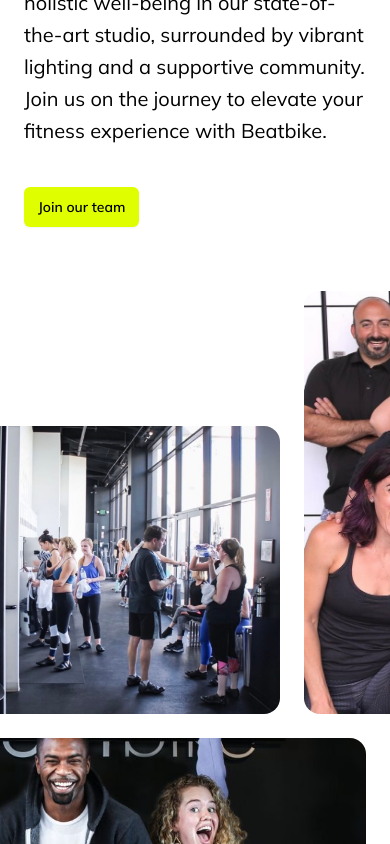
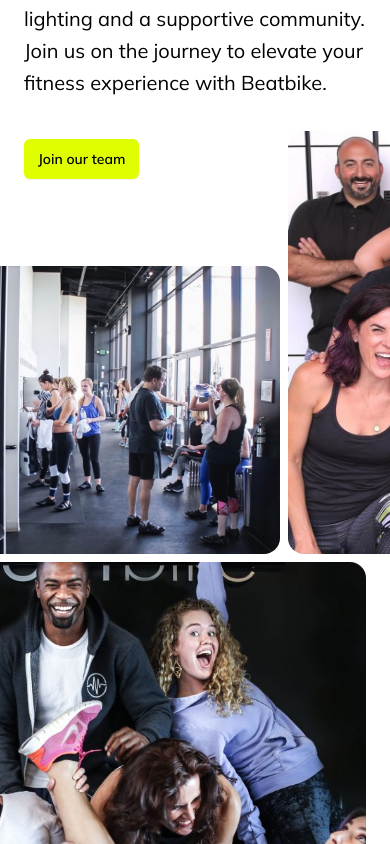
Before and after one commit to sphcastillo/beatbike, a Next.js app: page / in a window 390 px wide. Shown: the part 1180-2024 px from the top of the page. Built offline with nearby package versions, Linux system fonts and the light colour scheme.

Commit message:
Introduction: changed CSS for mobile screen

```diff
--- a/components/Introduction.tsx
+++ b/components/Introduction.tsx
@@ -13,9 +13,9 @@ const mulish = Mulish({ subsets: ["latin"] });
 export default function Introduction() {
     return (
       <div  className={mulish.className}>
-        <div className="overflow-hidden bg-white pt-24 pb-32">
+        <div className="overflow-hidden bg-white pt-12 sm:pt-24 pb-32">
           <div className="mx-auto max-w-7xl px-6 lg:flex lg:px-8">
-            <div className="mx-auto grid max-w-2xl grid-cols-1 gap-x-12 gap-y-16 lg:mx-0 lg:min-w-full lg:max-w-none lg:flex-none lg:gap-y-8">
+            <div className="mx-auto grid max-w-2xl grid-cols-1 gap-x-12 gap-y-0 sm:gap-y-16 lg:mx-0 lg:min-w-full lg:max-w-none lg:flex-none lg:gap-y-8">
               <motion.div
                 className="lg:col-end-1 lg:w-full lg:max-w-lg lg:pb-8"
                 whileInView={{ opacity: 1 }}
@@ -53,7 +53,8 @@ export default function Introduction() {
                   </motion.a>
                 </div>
               </motion.div>
-              <div className="flex flex-wrap items-start justify-end gap-6 sm:gap-8 lg:contents">
+
+              <div className="flex flex-wrap items-start justify-end gap-2 -mt-12 sm:mt-0 sm:gap-8 lg:contents">
                 <div className="w-0 flex-auto lg:ml-auto lg:w-auto lg:flex-none lg:self-end">
                   <Image
                     src={beatbikeCrew}
```
